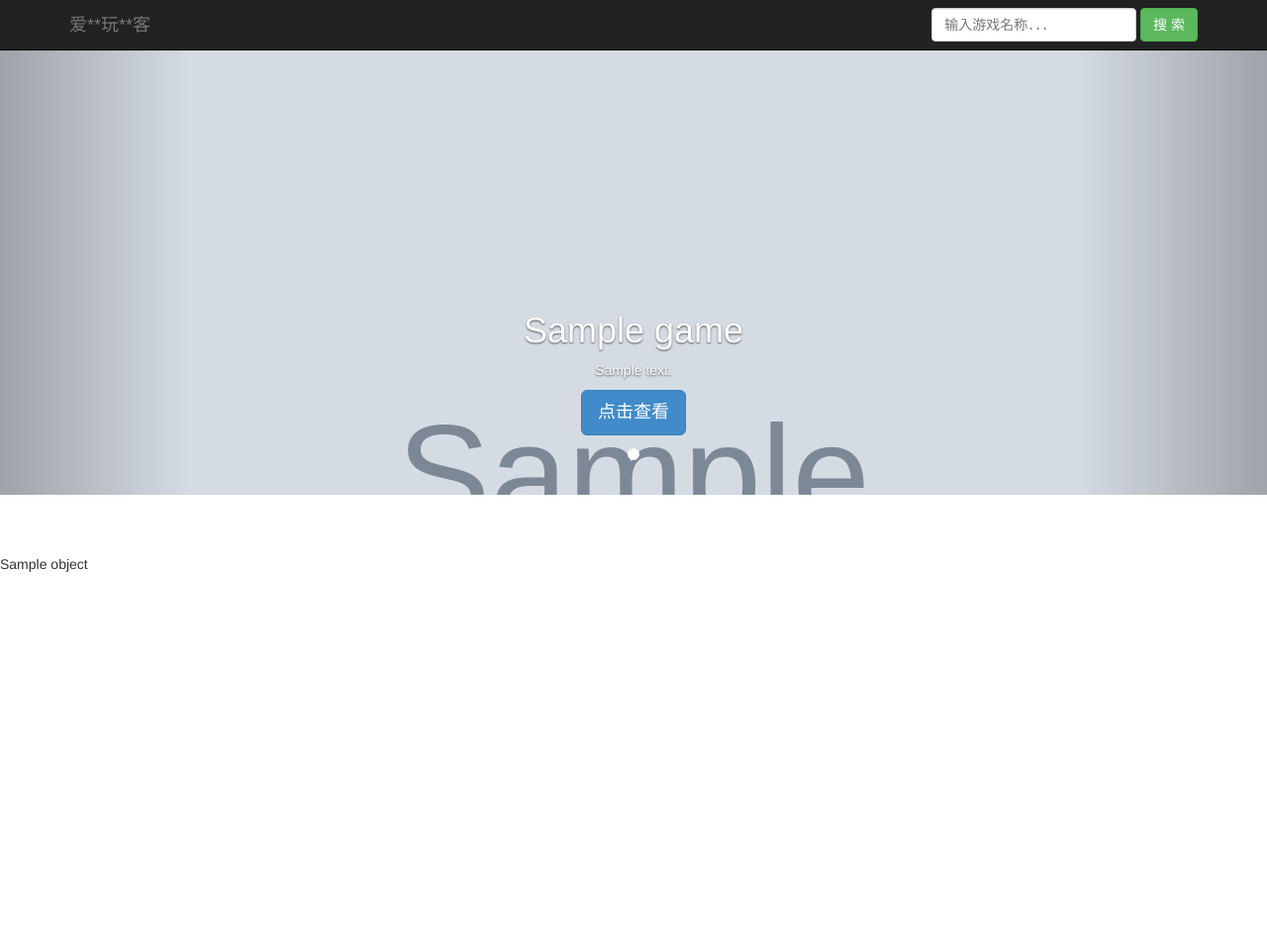
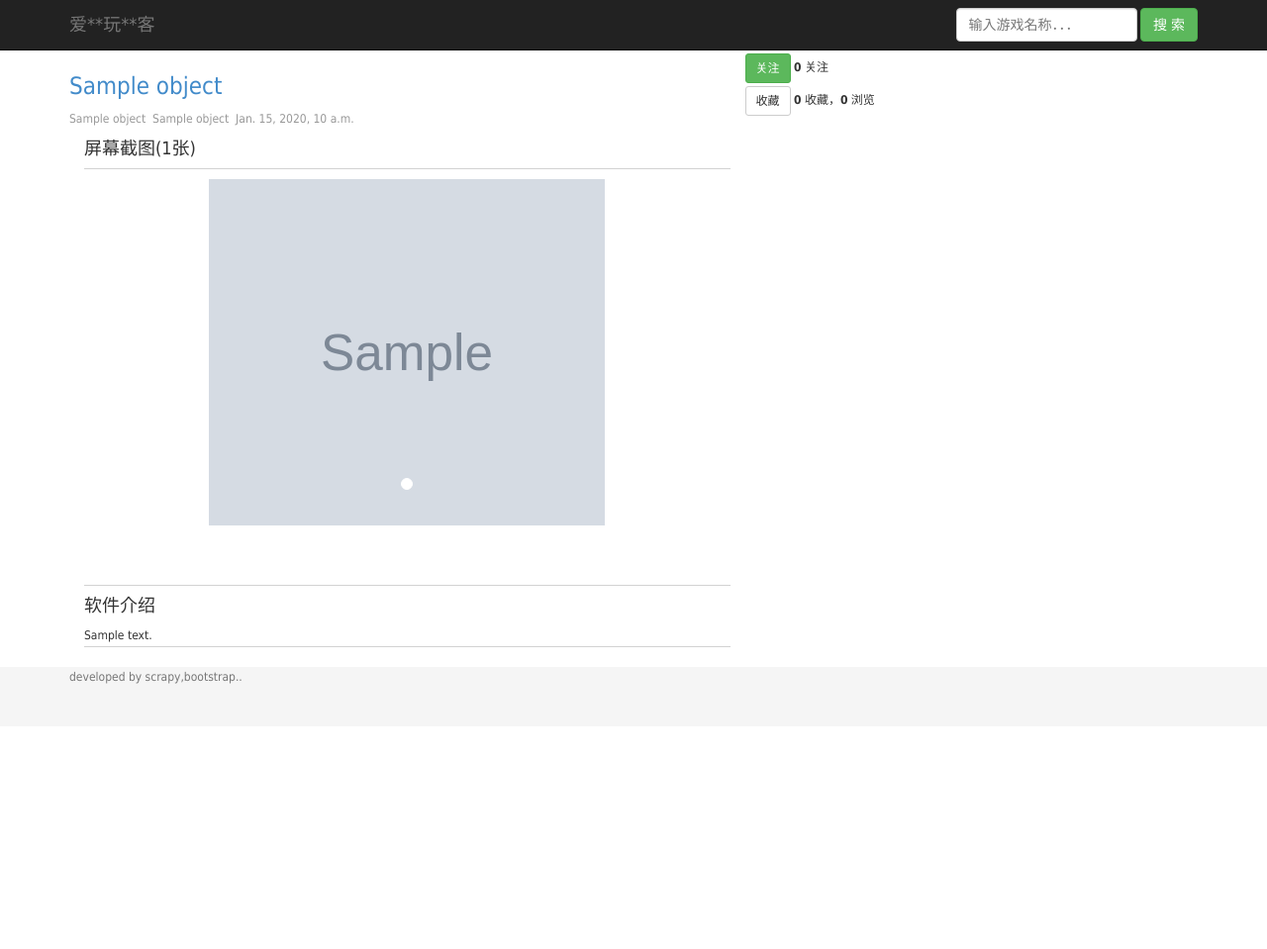
Before and after one commit to lvwei06770117/aiwanke, a Django app: template aiwankeweb/aiwanke/templates/aiwanke/detail.html in a window 1280 px wide. Shown: the top 959 px of the page at 99% size. Run offline with Django 3.2, Linux system fonts and the light colour scheme; the template is opened without the code that fills it: most values are stand-ins (such as "Sample title", 1, 10 or a date in 2020); grey boxes marked "Sample" are stand-in pictures; parts of the project's set-up code (start-up, migrations or seed data) failed here and were passed over; some libraries are stand-ins or nearby versions; some web fonts are replaced.

Commit message:
1.download thumb and screens of app by scrapy; 2.add detail page of game app.

```diff
--- a/aiwankecrawl/aiwankecrawl/spiders/MyAppSpider.py
+++ b/aiwankecrawl/aiwankecrawl/spiders/MyAppSpider.py
@@ -20,7 +20,7 @@ class MyAppSpider(scrapy.Spider):
     name = "MyApp"
     allowed_domains = ["qq.com"]
     start_urls = ['http://sj.qq.com/myapp/cate/appList.htm?orgame=2&categoryId=0&pageSize=20&pageContext=%s' %
-                  (pageIndex*20) for pageIndex in xrange(1,26)]
+                  (pageIndex*20) for pageIndex in xrange(1,3)]
 
     def parse(self, response):
         #log.msg(response.encoding,level=log.INFO)
@@ -46,5 +46,6 @@ class MyAppSpider(scrapy.Spider):
             item["category_name"] = app["categoryName"]
             item["source"] = 5 # 5:应用宝
             item["editor"] = User.objects.get(username='lvwei')
+            item['screen_urls'] = app["images"]
             yield item
     #http://sj.qq.com/myapp/cate/appList.htm?orgame=2&categoryId=0&pageSize=20&pageContext=40
--- a/aiwankeweb/aiwanke/models.py
+++ b/aiwankeweb/aiwanke/models.py
@@ -17,3 +17,9 @@ class GameApp(models.Model):
     download_cnt = models.PositiveIntegerField(db_column='downcnt',default=0)
     view_cnt = models.PositiveIntegerField(db_column='views',default=0)
     rates = models.PositiveIntegerField(db_column='rates',default=0)
+
+#游戏截图列表
+class GameAppScreen(models.Model):
+    game = models.ForeignKey(GameApp,related_name="screenshots")
+    picture = models.CharField(max_length=200,db_column='pic')
+    create_time = models.DateTimeField(auto_now_add=True,db_column='createtime')
--- a/aiwankeweb/aiwanke/static/aiwanke/css/aiwanke.css
+++ b/aiwankeweb/aiwanke/static/aiwanke/css/aiwanke.css
@@ -7,15 +7,33 @@ body {
     line-height: 20px;
     color: #333;
     background-color: #fff;
+    /* Margin bottom by footer height */
+    margin-bottom: 60px;
 }
-/* index
+.footer {
+    position: absolute;
+    width: 100%;
+    /* Set the fixed height of the footer here */
+    height: 60px;
+    background-color: #f5f5f5;
+}
+.footer > .container {
+  padding-right: 15px;
+  padding-left: 15px;
+}
+.mt30, .mt-30 {
+    margin-top: 30px;
+}
+
+/* index Page
 -------------------------------------------------- */
 img.normalELogo {
-  width: 160px;
-  height: 80px;
+  width: 96px;
+  height: 96px;
 }
 .main{
-    padding-top: 48px;
+    padding-top: 54px;
+    margin-bottom: 20px;
 }
 .rookie .wrapp {
   width: 1130px;
@@ -64,22 +82,43 @@ img.normalELogo {
     overflow: hidden;
 }
 
-/* CUSTOMIZE THE CAROUSEL
+ /* Detail Page
 -------------------------------------------------- */
-
+.post-header .author {
+    margin-top: 10px;
+    color: #999;
+}
+.post-topheader .widget-action--ver {
+    margin-top: 10px;
+    color: #999;
+}
+.list-unstyled, .list-inline {
+    padding-left: 0;
+    list-style: none;
+}
+.widget-action--ver li:first-child {
+    margin-top: 0;
+    margin-bottom: 3px;
+}
+.app_line_border {
+    margin-top: 1px;
+    height: 1px;
+    overflow: hidden;
+    background-color: #d2d2d2;
+}
 /* Carousel base class */
 .carousel {
-  height: 500px;
-  margin-bottom: 60px;
+    height: 350px;
+    width: 400px;
+    margin: 10px auto 60px;
 }
 /* Since positioning the image, we need to help out the caption */
 .carousel-caption {
     z-index: 10;
 }
-
 /* Declare heights because of positioning of img element */
 .carousel .item {
-  height: 500px;
+    height: 350px;
     background-color: #777;
 }
 .carousel-inner > .item > img {
@@ -87,5 +126,9 @@ img.normalELogo {
     top: 0;
     left: 0;
     min-width: 100%;
-  height: 500px;
+    height: 350px;
 }
+.app_comment_box {
+    padding: 20px 0px 10px 0px;
+    color: #333333;
+}
--- a/aiwankeweb/aiwanke/templates/aiwanke/base.html
+++ b/aiwankeweb/aiwanke/templates/aiwanke/base.html
@@ -10,13 +10,12 @@
             {% endblock %}
 
             <title>{% block title %}爱玩客{% endblock %}</title>
-            <link rel="stylesheet" type="text/css" href="{% static "aiwanke/css/aiwanke.css" %}">
             {% block style %}
                 {% block bootstrap_theme %}
                     <link rel="stylesheet" type="text/css" href="{% static "aiwanke/css/bootstrap.min.css" %}"/>
                 {% endblock %}
             {% endblock %}
-
+            <link rel="stylesheet" type="text/css" href="{% static "aiwanke/css/aiwanke.css" %}">
         {% endblock %}
     </head>
 
@@ -50,6 +49,11 @@
         {% block main_content %}
 
         {% endblock %}
+        <footer class="footer">
+            <div class="container">
+                <p class="text-muted">developed by scrapy,bootstrap..</p>
+            </div>
+        </footer>
         {% block script %}
             <script src="{% static "aiwanke/js/jquery-1.8.1-min.js" %}"></script>
             <script src="{% static "aiwanke/js/bootstrap.min.js" %}"></script>
--- a/aiwankeweb/aiwanke/templates/aiwanke/detail.html
+++ b/aiwankeweb/aiwanke/templates/aiwanke/detail.html
@@ -1,34 +1,77 @@
 {% extends "aiwanke/base.html" %}
+{% load static %}
 {% block main_content %}
-    <div id="hotapps" class="carousel slide" data-ride="carousel">
-        <!-- Indicators -->
-        <ol class="carousel-indicators">
-            {% for game in latest_game_list %}
-                <li data-target="#hotapps" data-slide-to="{{ forloop.counter0 }}" class="{% if forloop.first %}active{% endif %}"></li>
-            {% endfor %}
-        </ol>
-        <div class="carousel-inner" role="listbox">
-            {% for game in latest_game_list %}
-                <div class="item{% if forloop.first %} active{% endif %}{% if not forloop.last %} left{% endif %}">
-                    <img src="{{ game.iconUrl }}" alt="{{ game.appName }}">
-                    <div class="container">
-                        <div class="carousel-caption">
-                            <h1>{{ game.appName }}</h1>
-                            <p>{{ game.desc }}</p>
-                            <p><a class="btn btn-lg btn-primary" href="{% url 'aiwanke:detail' game.id %}" role="button">点击查看</a></p>
+    <div class="container main">
+        <div class="post-header">
+            <div class="row">
+                <div class="col-md-7">
+                    <h3 id="gameName" data-id="{{ object.id }}">
+                        <a href="{% url 'aiwanke:detail' object.id %}">{{ object.appName }}</a>
+                    </h3>
+                    <div class="author">
+                        {{ object.author_name }}&nbsp;&nbsp;{{ object.category_name }}&nbsp;&nbsp;{{ object.create_time }}
+                    </div>
+                </div>
+                <div class="col-md-5">
+                    <ul class="widget-action--ver list-unstyled">
+                            <li>
+                                <button type="button" id="sideFollow" class="btn btn-success btn-sm"
+                                        data-placement="right" data-original-title="关注后将获得更新提醒">关注</button>
+                                <strong>0</strong> 关注
+                            </li>
+                            <li>
+                                <button type="button" id="sideBookmark" class="btn btn-default btn-sm" >收藏</button>
+                                <strong id="sideBookmarked">0</strong> 收藏，<strong class="no-stress">0</strong> 浏览
+                            </li>
+                        </ul>
+                </div>
+            </div>
+        </div>
+        <div class="container">
+            <div class="row">
+                <div class="col-xs-12 col-md-7">
+                    <div id="appScreenTip">
+                        <h4>屏幕截图({{ object.screenshots.all|length }}张)</h4>
+                        <div class="app_line_border"></div>
+                    </div>
+                    <div id="covers" class="carousel slide" data-ride="carousel">
+                        <!-- Indicators -->
+                        <ol class="carousel-indicators">
+                            {% for img in object.screenshots.all %}
+                                <li data-target="#covers" data-slide-to="{{ forloop.counter0 }}" class="{% if forloop.first %}active{% endif %}"></li>
+                            {% endfor %}
+                        </ol>
+                        <div class="carousel-inner" role="listbox">
+                            {% for img in object.screenshots.all %}
+                                <div class="item{% if forloop.first %} active{% endif %}">
+                                    <img src="{% get_media_prefix %}{{ img.picture }}" alt="{{ object.appName }}">
+                                    {% comment %}<div class="container">
+                                        <div class="carousel-caption">
+                                            <h1>{{ object.appName }}</h1>
+                                            <p>{{ object.desc }}</p>
+                                        </div>
+                                    </div>{% endcomment %}
+                                </div>
+                            {% endfor %}
                         </div>
                     </div>
+                    <div class="app_line_border"></div>
+                    <div id="appDescription">
+                        <div class="font16">
+                            <span class="sr-only">{{ object.appName }}</span>
+                            <h4>软件介绍</h4>
+                        </div>
+                        <div class="font12">
+                            {{ object.desc }}
+                        </div>
+                        <div class="app_line_border"></div>
+                    </div>
+
                 </div>
-            {% endfor %}
+                <div class="col-xs-12 col-md-5"></div>
+            </div>
         </div>
-        <a class="left carousel-control" href="#hotapps" role="button" data-slide="prev">
-            <span class="glyphicon glyphicon-chevron-left" aria-hidden="true"></span>
-            <span class="sr-only">Previous</span>
-        </a>
-        <a class="right carousel-control" href="#hotapps" role="button" data-slide="next">
-            <span class="glyphicon glyphicon-chevron-right" aria-hidden="true"></span>
-            <span class="sr-only">Next</span>
-        </a>
     </div>
-     {{ object.appName }}
+
+
 {% endblock %}
--- a/aiwankeweb/aiwanke/templates/aiwanke/index.html
+++ b/aiwankeweb/aiwanke/templates/aiwanke/index.html
@@ -1,5 +1,6 @@
 {% extends "aiwanke/base.html" %}
 {% load aiwanke %}
+{% load static %}
 {% block title %}爱玩客-游戏列表{% endblock %}
 
 {% block main_content %}
@@ -12,7 +13,8 @@
                     <li class="{% if forloop.counter0|divisibleby:4 %}nomargin{% endif %}">
                         <h3>
                             <a href="{% url 'aiwanke:detail' game.id %}" target="_blank">
-                                <img src="{{ game.iconUrl }}" class="normalELogo" alt="{{ game.appName }}">
+                                {% comment %}<img src="{{ game.iconUrl }} " class="normalELogo" alt="{{ game.appName }}">{% endcomment %}
+                                <img src="{% get_media_prefix %}{{ game.iconUrl }}" class="normalELogo" alt="{{ game.appName }}">
                             </a>
                             <p>{{ game.appName }}</p>
                         </h3>
@@ -35,5 +37,4 @@
         </ul>
     </nav>
     </div>
-
 {% endblock %}
--- a/aiwankeweb/aiwanke/templatetags/aiwanke.py
+++ b/aiwankeweb/aiwanke/templatetags/aiwanke.py
@@ -1,7 +1,11 @@
 # -*- coding: utf-8 -*-
 __author__ = 'wei'
 
+from django import template
 from django.template import Library
+from django.utils.six.moves.urllib.parse import urljoin
+from django.conf import settings
+from django.utils.encoding import iri_to_uri
 
 register = Library()
 
--- a/aiwankeweb/aiwanke/urls.py
+++ b/aiwankeweb/aiwanke/urls.py
@@ -2,6 +2,8 @@
 __author__ = 'wei'
 
 from django.conf.urls import patterns,url
+from django.conf.urls.static import static
+from django.conf import settings
 from apps.rest_framework.urlpatterns import format_suffix_patterns
 from aiwanke import views
 
@@ -10,6 +12,10 @@ urlpatterns = [
     url(r'^(?P<pk>[0-9]+)/$', views.DetailView.as_view(), name='detail'),
 ]
 
+#picture of game app,use static serving ,change to nginx proxy when deployed.
+#urlpatterns +=static(settings.GAME_PICTURE_URL, document_root=settings.GAME_PICTURE_ROOT)
+
+#rest api
 urlpatterns += [
     url(r'^api/$',views.GameAppListView.as_view()),
     #url(r'^games/(?P<source>\d+)-(?P<page>\d+)$',views.GameAppListView.as_view()),
--- a/aiwankeweb/aiwanke/views.py
+++ b/aiwankeweb/aiwanke/views.py
@@ -36,7 +36,7 @@ def home(request):
 
 def index(request):
     game_list = GameApp.objects.order_by('-create_time')
-    paginator = Paginator(game_list, 25) # Show 25 contacts per page
+    paginator = Paginator(game_list, 8) # Show 8 contacts per page
     page_number = request.GET.get('page')
     try:
         games = paginator.page(page_number)
--- a/aiwankeweb/aiwankeweb/urls.py
+++ b/aiwankeweb/aiwankeweb/urls.py
@@ -1,7 +1,8 @@
+# -*- coding: utf-8 -*-
+
 from django.conf.urls import patterns, include, url
 from django.contrib import admin
 from django.conf import settings
-from django.conf.urls.static import static
 
 urlpatterns = patterns('',
     # Examples:
@@ -9,7 +10,12 @@ urlpatterns = patterns('',
     # url(r'^blog/', include('blog.urls')),
     url(r'^$','aiwanke.views.home',name='home'),
     url(r'^aiwanke/', include('aiwanke.urls',namespace='aiwanke')),
+    url(r'^comments/', include('django.contrib.comments.urls')),
     url(r'^admin/', include(admin.site.urls)),
 )
 
-urlpatterns +=  static(settings.STATIC_URL)
+#处理游戏图标和封面截图
+if settings.DEBUG:
+    urlpatterns += patterns("",
+        url(r"^media/(?P<path>.*)$", "django.views.static.serve", {"document_root": settings.MEDIA_ROOT}),
+    )
```
Also changed, not shown: aiwankecrawl/aiwankecrawl/items.py (+7 -1 lines), aiwankecrawl/aiwankecrawl/pipelines.py (+50 -2 lines), aiwankecrawl/aiwankecrawl/settings.py (+8 -5 lines), aiwankecrawl/aiwankecrawl/spiders/HiApkSpider.py (+16 -2 lines), aiwankeweb/aiwankeweb/settings.py (+4 -6 lines), aiwankeweb/aiwanke/migrations/0002_gameappscreen.py (added), 1 other file. Lines whose indentation alone changed are shown as unchanged.
